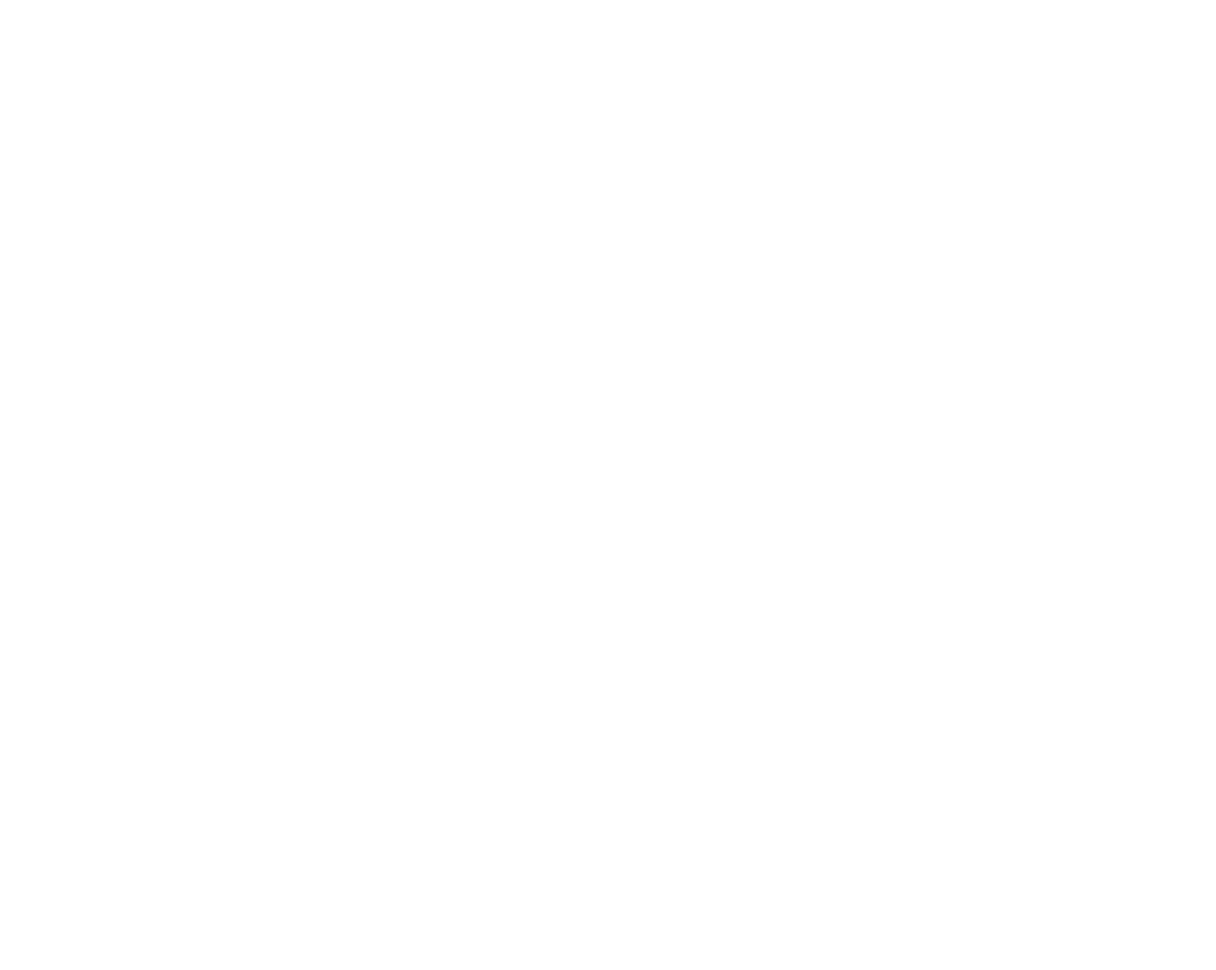
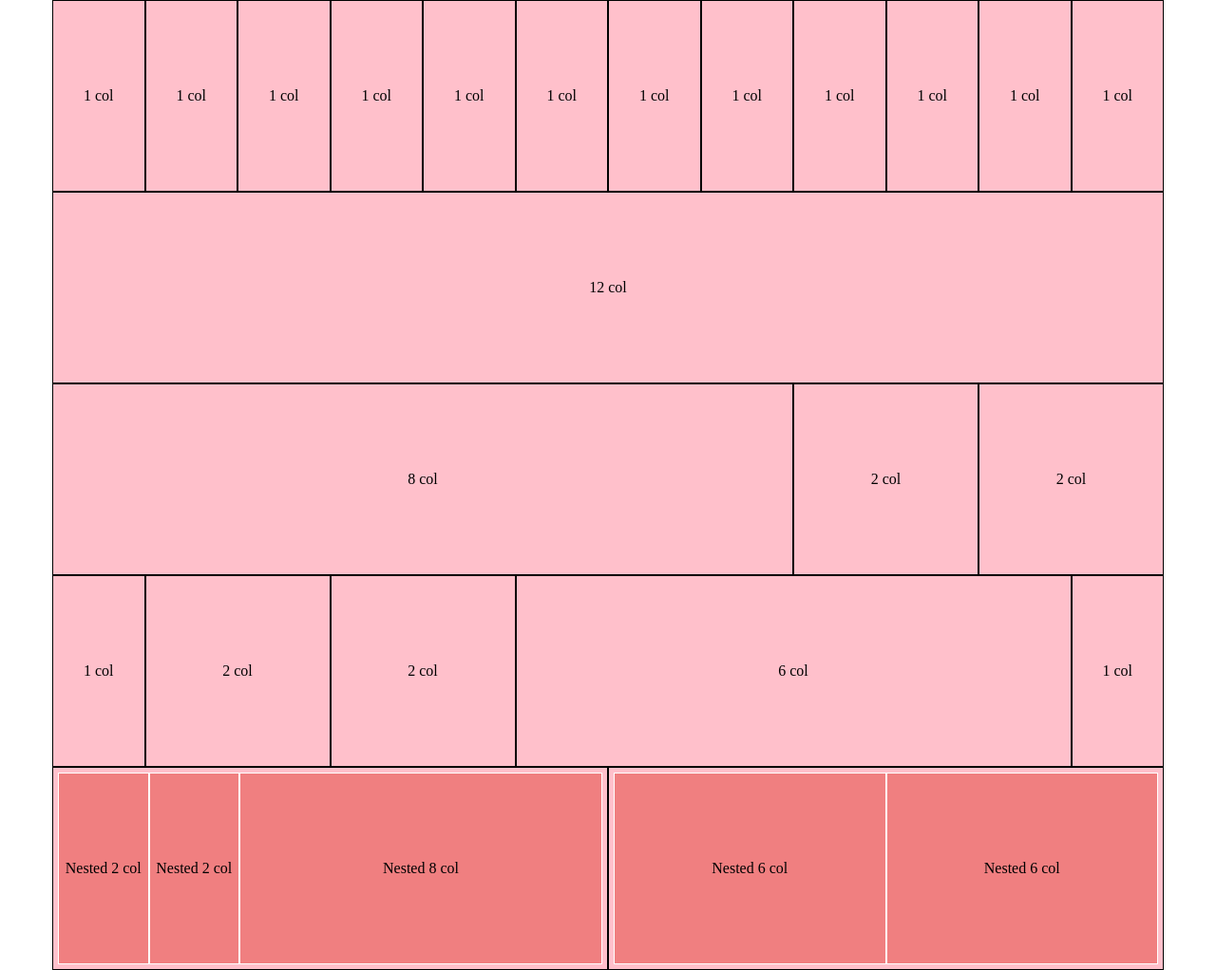
Before and after one commit to PaulDenis/html-css-12bool, a plain HTML site: page index.html in a window 1280 px wide. Shown: the whole page at 95% size. Before the commit the page ends 800 px from the top, so only its background shows below. Drawn offline with Linux system fonts and the light colour scheme.

Commit message:
esercizio completo.

```diff
--- a/css/12-bool.css
+++ b/css/12-bool.css
@@ -1,3 +1,24 @@
+/* debug */
+.debug .container {
+    min-height: 200px;
+    text-align: center;
+}
+
+.debug [class *= "col-"] {
+    min-height: 200px;
+    line-height: 200px;
+    background-color: #ffc0cb;
+    border: 1px solid black;
+}
+
+.debug .nested {
+    background-color: #f07f80;
+    border: 1px solid white;
+}
+
+/* /debug */
+
+
 * {
     box-sizing: border-box;
     margin: 0;
@@ -7,6 +28,12 @@
 .container {
     max-width: 1170px;
     margin: 0 auto;
+
+}
+.container::after {
+    content: "";
+    display: table;
+    clear: both;
 }
 
 .col-1 {
--- a/css/style.css
+++ b/css/style.css
@@ -0,0 +1,7 @@
+.col-6 > .container {
+    padding: 5px;
+}
+
+.nested {
+    padding: 0 5px;
+}
--- a/index.html
+++ b/index.html
@@ -8,7 +8,54 @@
     <link rel="stylesheet" href="css/style.css">
     <title>Document</title>
 </head>
-<body>
-
+<body class="debug">
+    <div class="container">
+        <div class="col-1"><p>1 col</p></div>
+        <div class="col-1"><p>1 col</p></div>
+        <div class="col-1"><p>1 col</p></div>
+        <div class="col-1"><p>1 col</p></div>
+        <div class="col-1"><p>1 col</p></div>
+        <div class="col-1"><p>1 col</p></div>
+        <div class="col-1"><p>1 col</p></div>
+        <div class="col-1"><p>1 col</p></div>
+        <div class="col-1"><p>1 col</p></div>
+        <div class="col-1"><p>1 col</p></div>
+        <div class="col-1"><p>1 col</p></div>
+        <div class="col-1"><p>1 col</p></div>
+    </div>
+    <div class="container">
+        <div class="col-12">
+            <p>12 col</p>
+        </div>
+    </div>
+    <div class="container">
+        <div class="col-8">
+            <p>8 col</p>
+        </div>
+        <div class="col-2"><p>2 col</p></div>
+        <div class="col-2"><p>2 col</p></div>
+    </div>
+    <div class="container">
+        <div class="col-1"><p>1 col</p></div>
+        <div class="col-2"><p>2 col</p></div>
+        <div class="col-2"><p>2 col</p></div>
+        <div class="col-6"><p>6 col</p></div>
+        <div class="col-1"><p>1 col</p></div>
+    </div>
+    <div class="container">
+        <div class="col-6">
+            <div class="container">
+                <div class="col-2 nested"><p>Nested 2 col</p></div>
+                <div class="col-2 nested"><p>Nested 2 col</p></div>
+                <div class="col-8 nested"><p>Nested 8 col</p></div>
+            </div>
+        </div>
+        <div class="col-6">
+            <div class="container">
+                <div class="col-6 nested"><p>Nested 6 col</p></div>
+                <div class="col-6 nested"><p>Nested 6 col</p></div>
+            </div>
+        </div>
+    </div>
 </body>
 </html>
```
